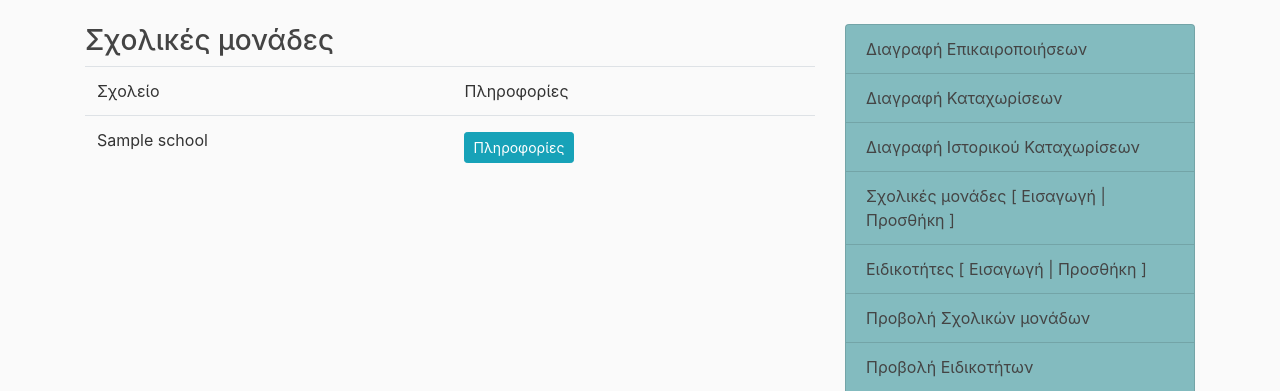
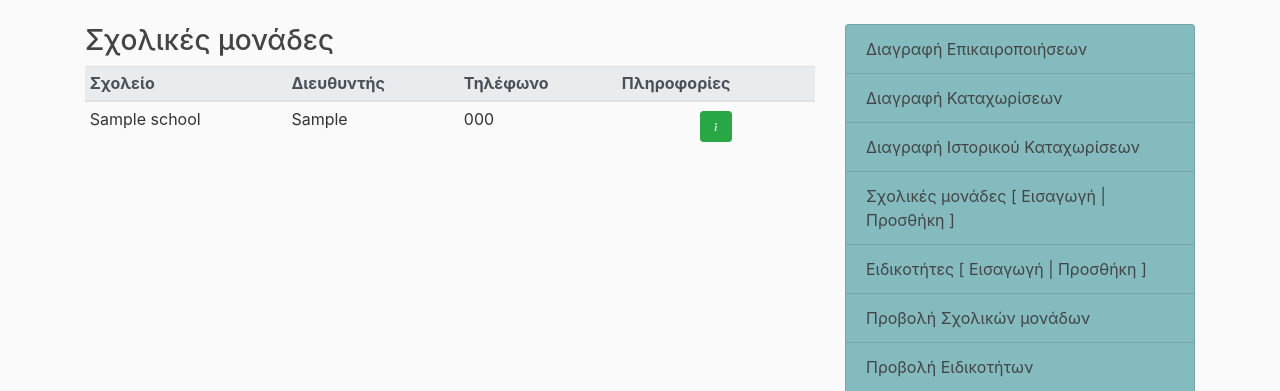
Before and after one commit to dideher/vacancies, a Django app: page /schools/ in a window 1280 px wide. Shown: the part 56-447 px from the top of the page. Run offline with Django 3.2, Linux system fonts and the light colour scheme; a user stored in the database is signed in; tables that the repository leaves empty hold one stand-in row (values such as "Sample post"); some libraries are stand-ins or nearby versions.

Commit message:
updated schools list template

```diff
--- a/app/schools/templates/schools/schools.html
+++ b/app/schools/templates/schools/schools.html
@@ -2,20 +2,28 @@
 {% block content %}
     <h3>Σχολικές μονάδες</h3>
 
-    <table class="table table-hover">
-        <thead>
-        <tr>
-            <td>Σχολείο</td>
-            <td>Πληροφορίες</td>
-        </tr>
+    <table class="table table-hover table-sm">
+        <thead class="thead-light">
+            <tr>
+                <th>Σχολείο</th>
+                <th>Διευθυντής</th>
+                <th>Τηλέφωνο</th>
+                <th>Πληροφορίες</th>
+            </tr>
         </thead>
         <tbody>
         {% for school in schools %}
             <tr>
                 <td> {{ school.name }} </td>
-                <td>
-                    <a class="btn btn-info btn-sm mt-1 mb-1"
-                       href="{% url 'schools:school_detail' school.id %}">Πληροφορίες</a>
+                <td> {{ school.principal|default:'-'|truncatechars:30 }} </td>
+                <td> {{ school.phone|default:'-'|truncatechars:13 }} </td>
+                <td style="text-align: center">
+                    <a href="{% url 'schools:school_detail' school.id %}">
+                        <button type="button" class="btn btn-success btn-sm mt-1 mb-1" aria-label="Left Align"
+                        data-toggle="tooltip" data-placement="top" title="Πληροφορίες Σχολικής Μονάδας">
+                            <span class="bi-info" aria-hidden="true"></span>
+                        </button>
+                    </a>
                 </td>
             </tr>
         {% endfor %}
```
